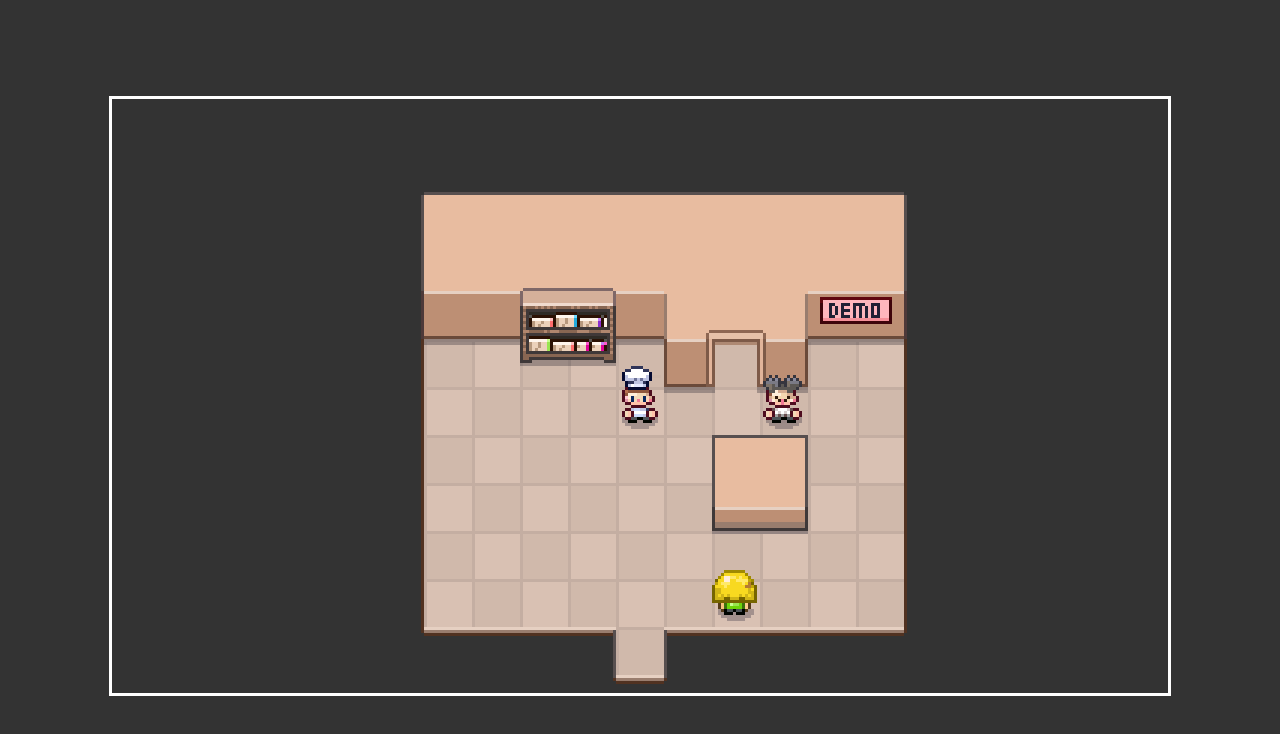
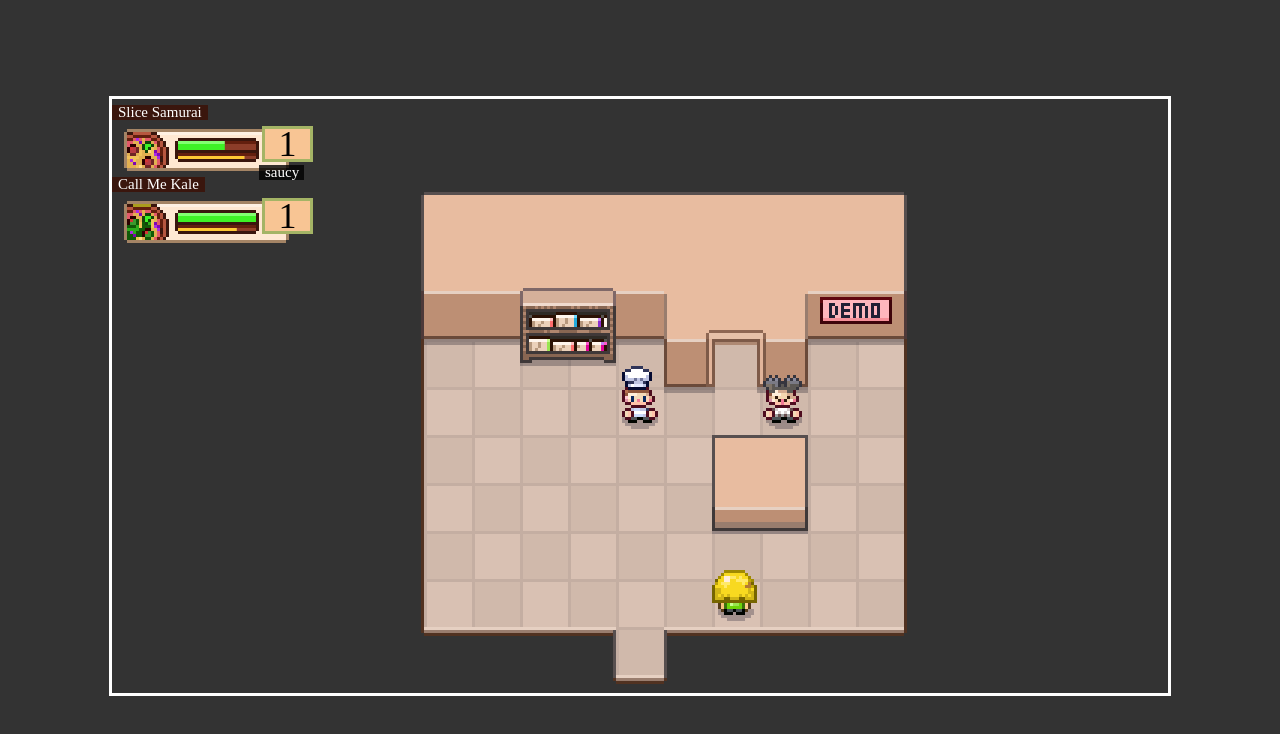
Before and after one commit to mlg404/pizza-legends, a plain HTML site: page index.html in a window 1280 px wide. Drawn offline with Linux system fonts and the light colour scheme.

Commit message:
feat: pizza hud on overworld

```diff
--- a/battle/battle.js
+++ b/battle/battle.js
@@ -148,6 +148,7 @@ class Battle {
           playerState.items = playerState.items
             .filter(item => !this.usedInstanceIds[item.instanceId])
 
+          utils.emitEvent("PLayerStateUpdated")
         }
 
         this.element.remove()
--- a/battle/combatant.js
+++ b/battle/combatant.js
@@ -15,7 +15,7 @@ class Combatant {
   }
 
   get isActive() {
-    return this.battle.activeCombatants[this.team] === this.id
+    return this.battle?.activeCombatants[this.team] === this.id
   }
 
   get givesXp() {
--- /dev/null
+++ b/hud.js
@@ -0,0 +1,41 @@
+class Hud {
+  constructor() {
+    this.scoreboards = []
+
+  }
+
+  update() {
+    this.scoreboards.forEach(scoreboard => {
+      scoreboard.update(window.playerState.pizzas[scoreboard.id])
+    })
+  }
+
+  createElement() {
+    this.element = document.createElement("div");
+    this.element.classList.add("Hud")
+
+    const { playerState } = window
+    playerState.lineup.forEach(key => {
+      const pizza = playerState.pizzas[key]
+
+      const scoreboard = new Combatant({
+        id: key,
+        ...Pizzas[pizza.pizzaId],
+        ...pizza
+      }, null)
+      scoreboard.createElement()
+      this.scoreboards.push(scoreboard)
+      this.element.appendChild(scoreboard.hudElement)
+    })
+    this.update()
+
+  }
+
+  init(container) {
+    this.createElement()
+    container.appendChild(this.element)
+
+    document.addEventListener("PLayerStateUpdated", () => this.update())
+  }
+
+}
--- a/index.html
+++ b/index.html
@@ -15,6 +15,7 @@
   <link type="text/css" rel="stylesheet" href="./styles/team.css">
 
   <link type="text/css" rel="stylesheet" href="./styles/keyboardMenu.css">
+  <link type="text/css" rel="stylesheet" href="./styles/hud.css">
 </head>
 <body>
   <div class="game-container">
@@ -29,6 +30,7 @@
 
   <script src="./utils.js"></script>
   <script src="./directionInput.js"></script>
+  <script src="./hud.js"></script>
   <script src="./overworld.js"></script>
   <script src="./gameObject.js"></script>
   <script src="./person.js"></script>
--- a/overworld.js
+++ b/overworld.js
@@ -60,6 +60,11 @@ class Overworld {
   }
 
   init() {
+
+    this.hud = new Hud()
+    this.hud.init(document.querySelector('.game-container'))
+
+
     this.startMap(window.OverworldMaps.DemoRoom)
 
     this.bindActionInput()
--- /dev/null
+++ b/styles/hud.css
@@ -0,0 +1,15 @@
+.Hud {
+  position: absolute;
+  left: 2px;
+  top: 10px;
+  image-rendering: pixelated;
+}
+
+.Hud .Combatant {
+  position: relative;
+  margin-bottom: 10px;
+}
+
+.Hud .Combatant_type {
+  display: none
+}
```
